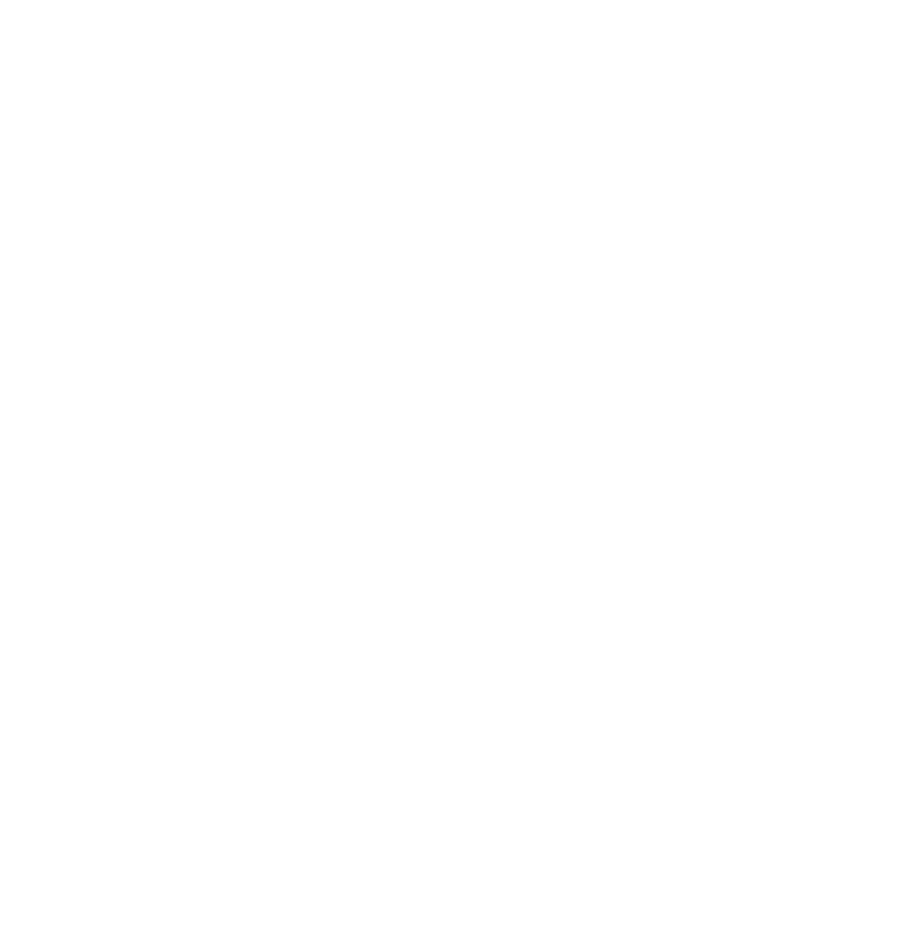
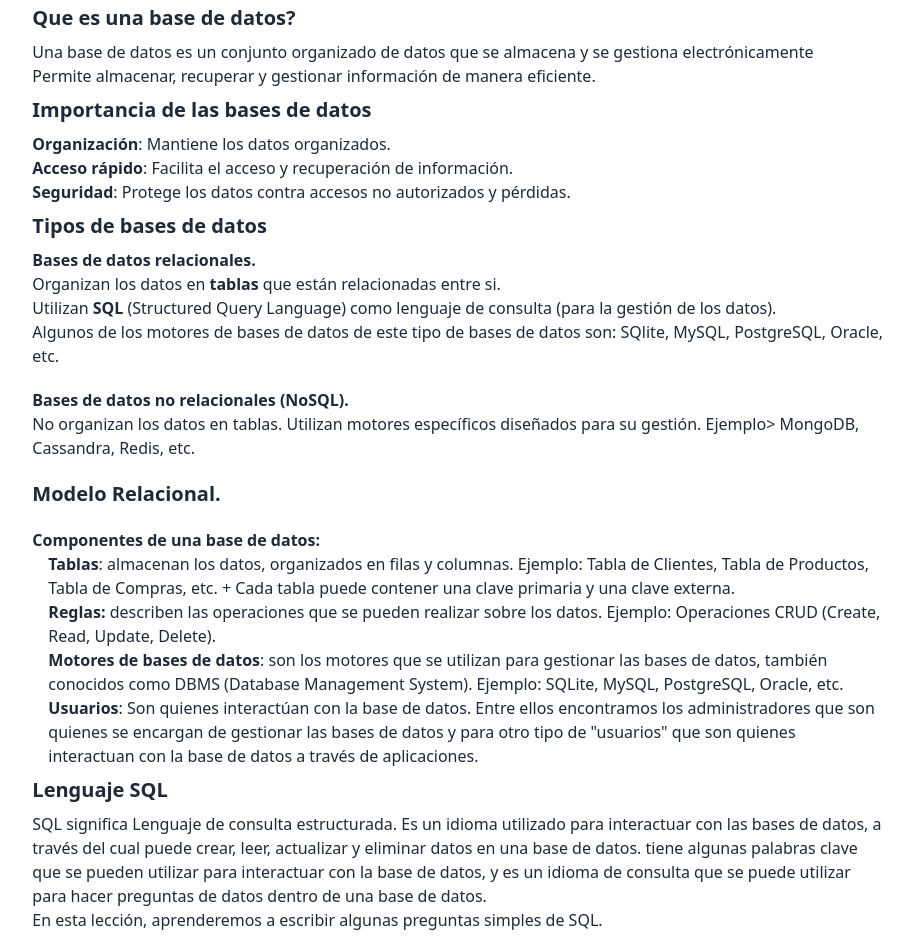
Before and after one commit to jovanyvelez/notas-bd, a SvelteKit app: page /sesiones/1 in a window 1280 px wide. Before the commit this address had no page. Shown: the part 240-1176 px from the top of the page, without its empty margins (181-1094 px from the left). Before the commit the page ends 800 px from the top, so only its background shows below. Built offline with nearby package versions, Linux system fonts and the light colour scheme.

Commit message:
Primer commit

```diff
--- /dev/null
+++ b/src/routes/+layout.svelte
@@ -0,0 +1,12 @@
+<script>
+    import '../app.css'
+    let {children} = $props();
+</script>
+
+<svelte:head>
+	<title>Kit</title>
+</svelte:head>
+
+<main class=" w-11/12 sm:w-8/12 mx-5 sm:mx-auto my-10">
+	{@render children()}
+</main>
--- a/src/routes/+page.svelte
+++ b/src/routes/+page.svelte
@@ -1,2 +1,16 @@
-<h1>Welcome to SvelteKit</h1>
-<p>Visit <a href="https://kit.svelte.dev">kit.svelte.dev</a> to read the documentation</p>
+<h1 class="text-3xl font-bold text-center">Notas de Clase Curso de Bases de Datos</h1>
+
+<div class="collapse">
+	<input type="radio" name="my-accordion-1" checked="checked" />
+	<div class="collapse-title text-xl font-medium">Base de datos</div>
+	<div class="collapse-content">
+		<p><a href="/sesiones/1" class="link link-primary">Clase 1</a></p>
+	</div>
+</div>
+<div class="collapse">
+	<input type="radio" name="my-accordion-1" />
+	<div class="collapse-title text-xl font-medium">Segunda parte del curso</div>
+	<div class="collapse-content">
+		<p>...Aun por desarrollar</p>
+	</div>
+</div>
--- /dev/null
+++ b/src/routes/sesiones/1/+page.svelte
@@ -0,0 +1,77 @@
+<a href="/" class="link link-primary my-5">Atras</a>
+
+<main class="flex flex-col">
+	<h1 class="text-3xl text-center font-semibold">Clase 1</h1>
+</main>
+<h1 class="text-3xl font-bold">Notas de Clase - Sesión 1: Fundamentos de Bases de Datos.</h1>
+
+
+<h2 class="text-2xl font-semibold my-5">1. Introducción a las Bases de Datos.</h2>
+<h3 class="text-xl my-2 font-semibold">Que es una base de datos?</h3>
+<p>
+	Una <span class="n">base de datos</span> es un conjunto organizado de datos que se almacena y se gestiona
+	electrónicamente
+</p>
+
+<p> Permite almacenar, recuperar y gestionar información de manera eficiente.</p>
+
+<h3 class="text-xl my-2 font-semibold">Importancia de las bases de datos</h3>
+
+<p><span class="font-semibold"> Organización </span>: Mantiene los datos organizados.</p>
+
+<p><span class="font-semibold"> Acceso rápido </span>: Facilita el acceso y recuperación de información.</p>
+
+<p><span class="font-semibold"> Seguridad </span>: Protege los datos contra accesos no autorizados y pérdidas.</p>
+
+<h3 class="text-xl my-2 font-semibold">Tipos de bases de datos</h3>
+
+<p class="font-semibold"> Bases de datos relacionales.</p>
+<p>Organizan los datos en
+<span class="font-semibold">tablas</span>
+que están relacionadas entre si.</p>
+<p> Utilizan <span class="font-semibold">SQL</span> (Structured Query Language)
+como lenguaje de consulta (para la gestión de los datos).</p>
+<p>Algunos de los motores de bases de datos de este tipo de bases de datos son: SQlite, MySQL, PostgreSQL, Oracle, etc. </p>
+
+<p class="font-semibold mt-5"> Bases de datos no relacionales (NoSQL).</p>
+No organizan los datos en tablas.
+Utilizan motores específicos diseñados para su gestión. <span class="n">Ejemplo</span>> MongoDB, Cassandra, Redis, etc.
+
+<p class="font-semibold my-5 text-xl"> Modelo Relacional.</p>
+
+<p class="font-semibold">Componentes de una base de datos:</p>
+    <p class="ml-4"> <span class="font-semibold">Tablas</span>: almacenan los datos, organizados
+    en filas y columnas. Ejemplo: Tabla de Clientes, Tabla de Productos, Tabla de Compras, etc. + Cada
+    tabla puede contener una clave primaria y una clave externa.</p>
+
+    <p class="ml-4"><span class="font-semibold">Reglas:</span> describen las operaciones que
+    se pueden realizar sobre los datos. Ejemplo:
+    <span class="n">Operaciones CRUD (Create, Read, Update, Delete)</span>.
+    </p>
+
+    <p class="ml-4"> <span class="font-semibold">Motores de bases de datos</span>: son los motores que se  utilizan para gestionar las bases de datos, también conocidos como DBMS (Database Management
+        System). Ejemplo: SQLite, MySQL, PostgreSQL, Oracle, etc.
+    </p>
+
+    <p class="ml-4">  <span class="font-semibold">Usuarios</span>: Son
+    quienes interactúan con la base de datos. Entre ellos encontramos los administradores que son
+    quienes se encargan de gestionar las bases de datos y para otro tipo de "usuarios" que son quienes interactuan con
+    la base de datos a través de aplicaciones.
+
+</p>
+
+<h3 class="text-xl my-2 font-semibold">Lenguaje SQL</h3>
+
+<p>
+    SQL significa Lenguaje de consulta estructurada. Es un idioma utilizado para interactuar con las bases de datos,
+    a través del cual puede crear, leer, actualizar y eliminar datos en una base de datos.
+    tiene algunas palabras clave que se pueden utilizar para interactuar con la base de datos, y
+    es un idioma de consulta que se puede utilizar para hacer preguntas de datos dentro de una base de datos.
+</p>
+<p>
+    En esta lección, aprenderemos a escribir algunas preguntas simples de SQL.
+</p>
+
+<p class="text-red-500"> Warning: los comandos SQL que aprenderemos, siempre por convención, se escribirán en mayúsculas.</p>
+
+<p class="my-5"><span class="font-semibold">SELECT</span></p>
```
